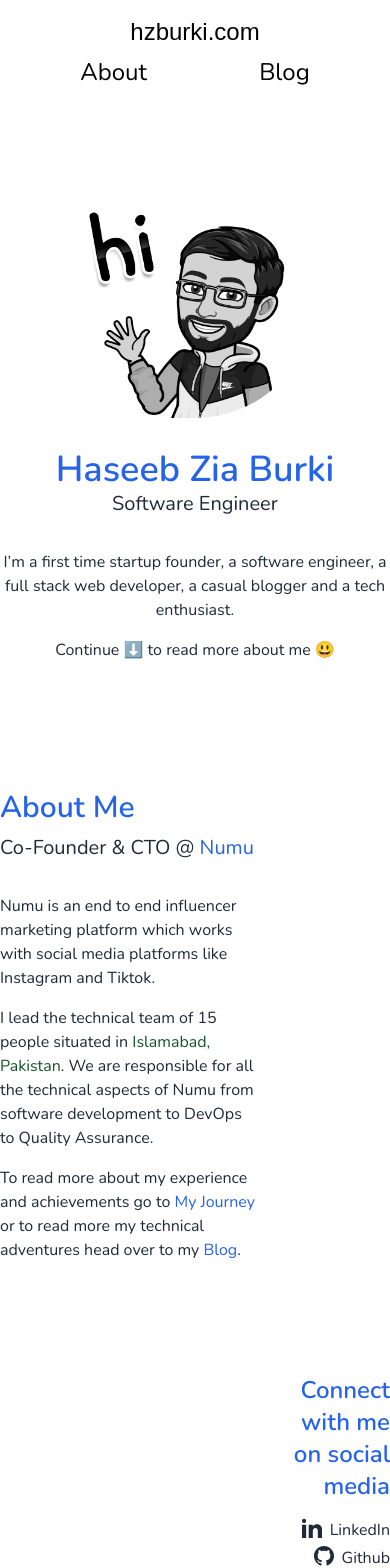
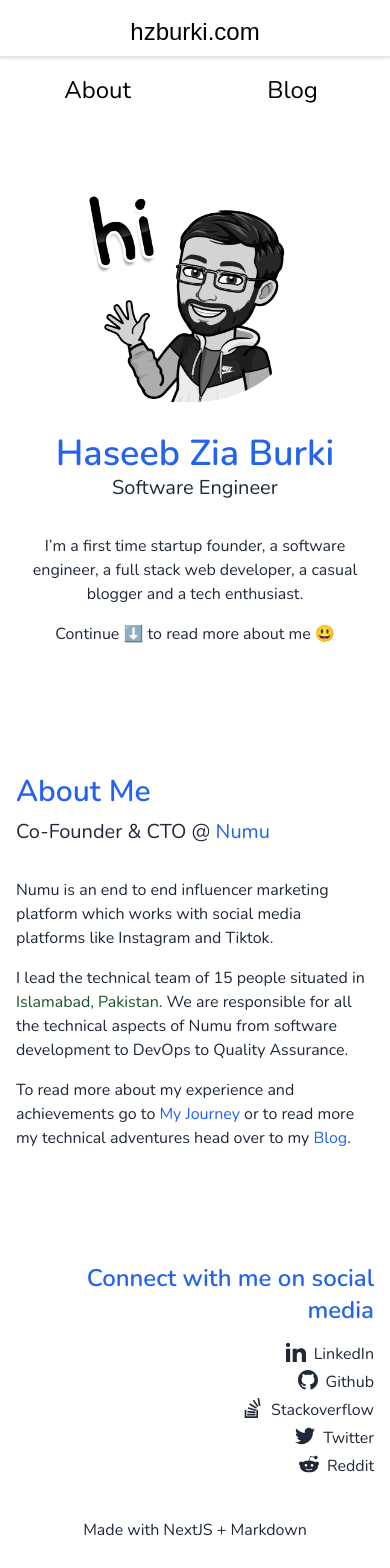
Before and after one commit to hzburki/personal-blog-v2, a Next.js app: page / in a window 390 px wide. Shown: the top 1568 px of the page. Built offline with nearby package versions, Linux system fonts and the light colour scheme; a web font is replaced by a local one.

Commit message:
made home page responsive

```diff
--- a/app/layout.tsx
+++ b/app/layout.tsx
@@ -36,9 +36,7 @@
         className={`${nunito.variable} ${shantellSans.variable} mx-auto max-w-4xl font-nunito`}
       >
         <Header />
-
         <main className=''>{children}</main>
-
         <Footer />
       </body>
     </html>
--- a/app/page.tsx
+++ b/app/page.tsx
@@ -19,7 +19,7 @@
 
 export default function Home() {
   return (
-    <div className='mt-[5vh] flex flex-col flex-wrap justify-center gap-4 py-8'>
+    <div className='mt-[1vh] flex flex-col flex-wrap justify-center gap-4 py-8 md:mt-[5vh]'>
       <div className='flex justify-center'>
         <Image
           alt='hzburki hey bitmoji'
@@ -29,7 +29,7 @@
       </div>
 
       {/* Hero Section */}
-      <div className='my-4 flex flex-col gap-8 '>
+      <div className='my-4 flex flex-col gap-8 px-4 lg:px-0'>
         <div className='text-center'>
           <PageTitle text='Haseeb Zia Burki' />
 
@@ -51,7 +51,7 @@
       <Divider />
 
       {/* About Me Section */}
-      <div className='flex flex-col items-start gap-8 '>
+      <div className='flex flex-col items-start gap-8 px-4 lg:px-0'>
         <div className='flex flex-col gap-2'>
           <h1 className='text-3xl font-semibold text-blue-600'>About Me</h1>
 
@@ -67,7 +67,7 @@
           </h2>
         </div>
 
-        <div className='flex w-2/3 flex-col gap-4 text-gray-800'>
+        <div className='flex flex-col gap-4 text-gray-800 md:w-2/3'>
           <p>
             Numu is an end to end influencer marketing platform which works with
             social media platforms like Instagram and Tiktok.
@@ -97,15 +97,16 @@
       {/* Divider */}
       <Divider />
 
-      <div className='flex '>
-        <div className='w-3/4' />
+      <div className='flex'>
+        <div className='hidden md:block md:w-3/4' />
 
-        <div className='flex w-1/4 flex-col gap-4'>
+        <div className='flex w-full flex-col gap-4 px-4 lg:w-1/4 lg:px-0'>
           <SectionTitle
             textPosition='text-right'
             text='Connect with me on social media'
             size='h3'
           />
+
           <div className='flex flex-col items-end gap-1'>
             <a
               href=''
--- a/components/header.comp.tsx
+++ b/components/header.comp.tsx
@@ -3,20 +3,23 @@
 
 export default function Header() {
   return (
-    <header className='flex flex-col  py-4 sm:flex-row sm:justify-between'>
+    <header className='flex flex-col py-4 sm:flex-row sm:justify-between sm:px-4'>
       {/* Left Container */}
       <div className='mb-2 flex justify-center text-2xl sm:mb-0 sm:justify-start'>
-        <Link href='/' className='font-shantell-sans hover:font-semibold  '>
+        <Link href='/' className='font-shantell-sans hover:font-semibold'>
           hzburki.com
         </Link>
       </div>
 
+      {/* Creates a navbar only on small screens */}
+      <div className='mb-4 border-b-2 shadow sm:hidden' />
+
       {/* Right Container */}
-      <div className='flex flex-row justify-evenly gap-8  text-2xl'>
-        <Link className='hover:font-bold  ' href='/about-me'>
+      <div className='flex flex-row justify-evenly gap-0 text-2xl sm:gap-8'>
+        <Link className='w-full text-center hover:font-bold' href='/about-me'>
           About
         </Link>
-        <Link className='hover:font-bold  ' href='/blog'>
+        <Link className='w-full text-center hover:font-bold' href='/blog'>
           Blog
         </Link>
       </div>
```
